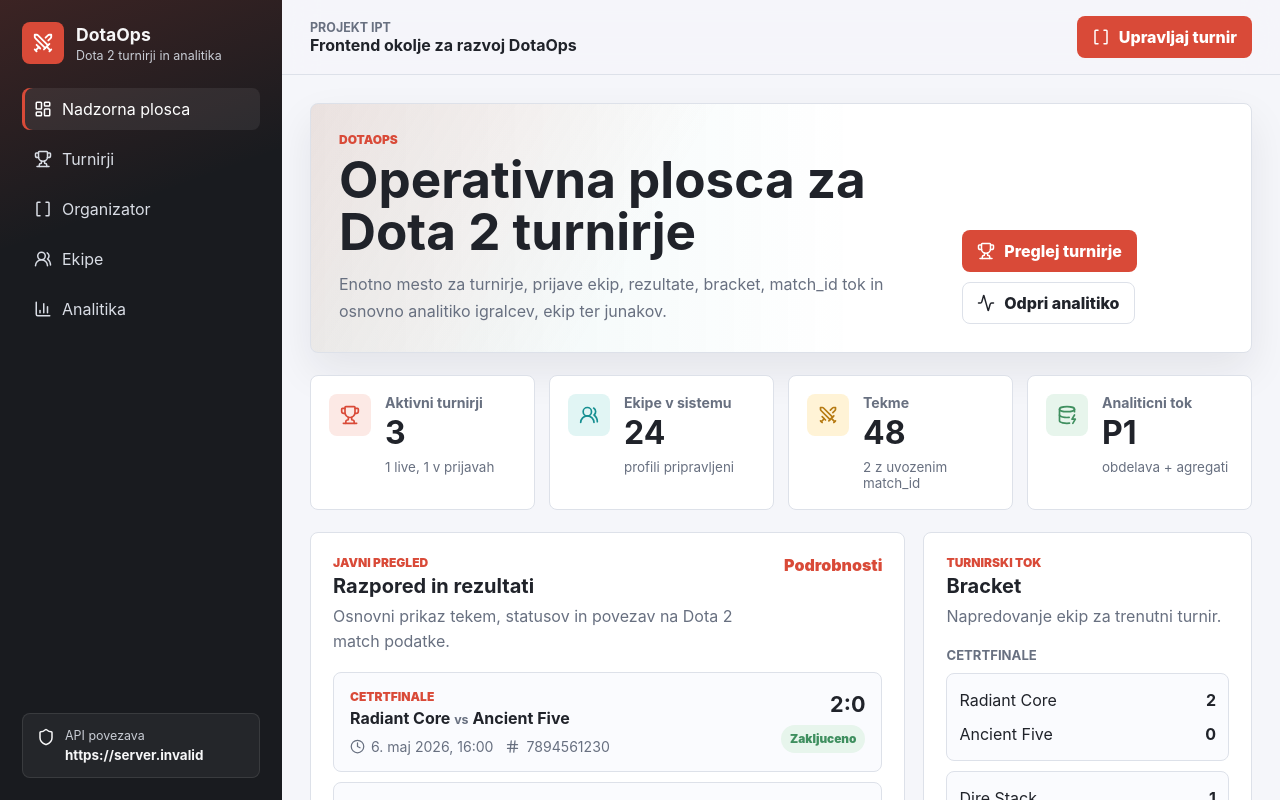
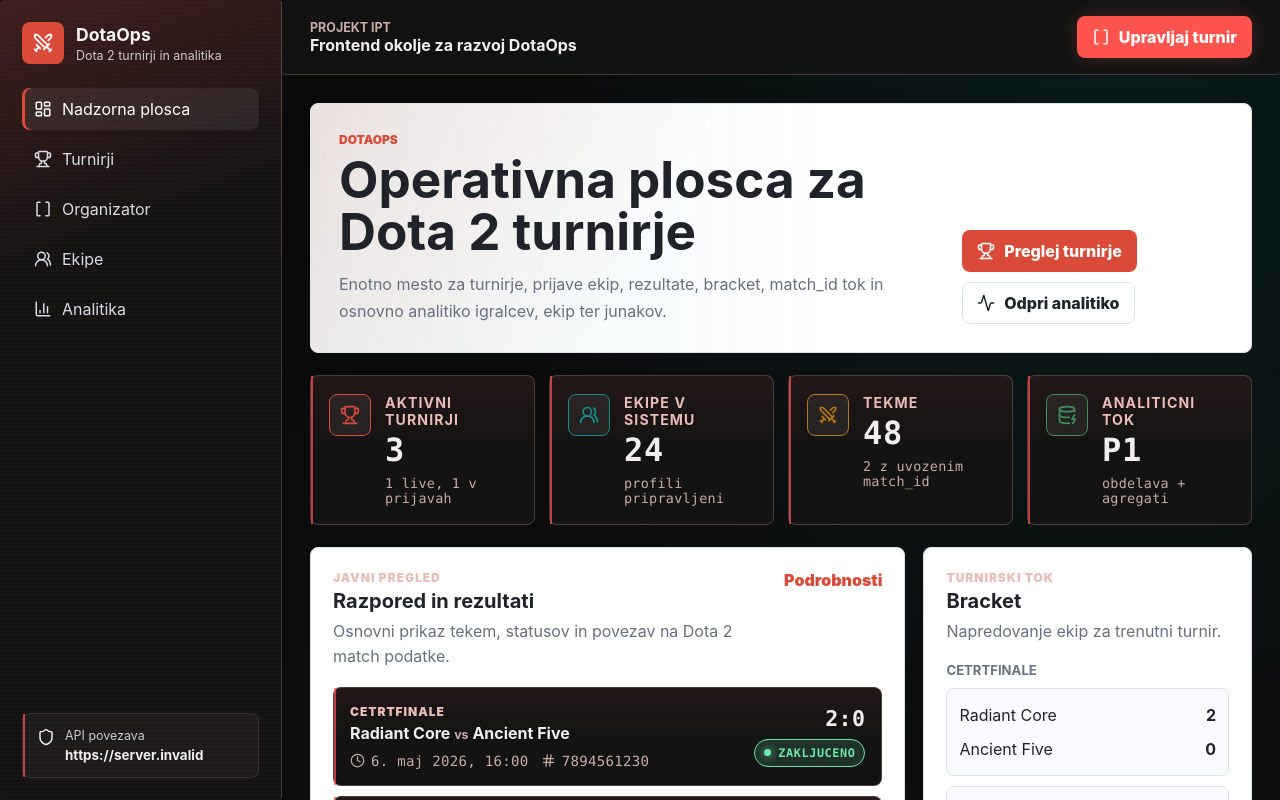
Before and after one commit to FilipKn/DotaOps, a Next.js app in the folder frontend/: page / in a window 1280 px wide. Shown: the top 800 px of the page. Built offline with nearby package versions, Linux system fonts and the light colour scheme; no server answers.

Commit message:
Vzpostavi osnovni DotaOps design sistem

```diff
--- a/frontend/src/app/globals.css
+++ b/frontend/src/app/globals.css
@@ -17,6 +17,42 @@
   --green-soft: #e7f5ec;
   --radius: 8px;
   --shadow: 0 18px 42px rgba(26, 30, 39, 0.08);
+  --ops-bg: #0a0a0a;
+  --ops-bg-soft: #101010;
+  --ops-surface: #131313;
+  --ops-surface-low: #1c1b1b;
+  --ops-surface-panel: rgba(18, 18, 18, 0.86);
+  --ops-surface-elevated: #201f1f;
+  --ops-panel: #171313;
+  --ops-panel-strong: #211616;
+  --ops-text: #f0eeee;
+  --ops-muted: #c9aba7;
+  --ops-muted-strong: #eabcb7;
+  --ops-line: rgba(176, 135, 131, 0.34);
+  --ops-line-soft: rgba(255, 255, 255, 0.1);
+  --ops-primary: #ff544e;
+  --ops-primary-strong: #ff0024;
+  --ops-primary-soft: rgba(255, 84, 78, 0.14);
+  --ops-secondary: #e9c349;
+  --ops-secondary-soft: rgba(233, 195, 73, 0.14);
+  --ops-cyan: #00dddd;
+  --ops-cyan-soft: rgba(0, 221, 221, 0.14);
+  --ops-green: #6ee7a8;
+  --ops-green-soft: rgba(110, 231, 168, 0.14);
+  --ops-error: #ffb4ab;
+  --ops-radius: 4px;
+  --ops-radius-sm: 2px;
+  --ops-space-1: 4px;
+  --ops-space-2: 8px;
+  --ops-space-3: 12px;
+  --ops-space-4: 16px;
+  --ops-space-5: 20px;
+  --ops-space-6: 24px;
+  --ops-gutter: 16px;
+  --ops-page-margin: 32px;
+  --ops-container: 1440px;
+  --ops-glow-red: 0 0 18px rgba(255, 84, 78, 0.24);
+  --ops-glow-cyan: 0 0 16px rgba(0, 221, 221, 0.2);
 }
 
 * {
@@ -59,6 +95,125 @@ h2,
 h3,
 p {
   margin: 0;
+}
+
+.ops-panel {
+  border: 1px solid var(--ops-line);
+  border-radius: var(--ops-radius);
+  background:
+    linear-gradient(180deg, rgba(255, 255, 255, 0.035), transparent),
+    var(--ops-surface-panel);
+  color: var(--ops-text);
+  backdrop-filter: blur(18px);
+}
+
+.ops-card {
+  position: relative;
+  border: 1px solid var(--ops-line-soft);
+  border-radius: var(--ops-radius);
+  background:
+    linear-gradient(180deg, rgba(255, 84, 78, 0.055), transparent 58%),
+    var(--ops-surface);
+  color: var(--ops-text);
+}
+
+.ops-card::before {
+  position: absolute;
+  top: 0;
+  bottom: 0;
+  left: 0;
+  width: 2px;
+  background: var(--ops-primary);
+  content: "";
+  opacity: 0.72;
+}
+
+.ops-data,
+.ops-mono {
+  font-family:
+    "JetBrains Mono", "SFMono-Regular", Consolas, "Liberation Mono", monospace;
+  letter-spacing: 0.02em;
+}
+
+.ops-data {
+  color: var(--ops-text);
+  font-weight: 800;
+}
+
+.ops-label {
+  color: var(--ops-muted-strong);
+  font-size: 0.74rem;
+  font-weight: 900;
+  letter-spacing: 0.08em;
+  text-transform: uppercase;
+}
+
+.ops-signal {
+  gap: 7px;
+}
+
+.ops-signal::before {
+  display: inline-block;
+  flex: 0 0 auto;
+  width: 7px;
+  height: 7px;
+  border-radius: 999px;
+  background: currentColor;
+  box-shadow: 0 0 10px currentColor;
+  content: "";
+}
+
+.ops-scanline {
+  position: relative;
+  overflow: hidden;
+}
+
+.ops-scanline::after {
+  position: absolute;
+  inset: 0;
+  pointer-events: none;
+  background: linear-gradient(to bottom, transparent 50%, rgba(255, 84, 78, 0.05) 51%);
+  background-size: 100% 4px;
+  content: "";
+  opacity: 0.5;
+}
+
+.ops-command-grid {
+  background-image:
+    linear-gradient(rgba(176, 135, 131, 0.1) 1px, transparent 1px),
+    linear-gradient(90deg, rgba(176, 135, 131, 0.1) 1px, transparent 1px);
+  background-size: 32px 32px;
+}
+
+.ops-button-primary {
+  border-color: transparent;
+  background: var(--ops-primary);
+  color: #ffffff;
+  box-shadow: var(--ops-glow-red);
+}
+
+.ops-button-primary:hover {
+  background: var(--ops-primary-strong);
+}
+
+.ops-button-secondary {
+  border-color: var(--ops-secondary);
+  background: transparent;
+  color: var(--ops-secondary);
+}
+
+.ops-button-secondary:hover {
+  background: var(--ops-secondary-soft);
+}
+
+.ops-badge {
+  border: 1px solid currentColor;
+  border-radius: var(--ops-radius-sm);
+  background: rgba(255, 255, 255, 0.055);
+  font-family:
+    "JetBrains Mono", "SFMono-Regular", Consolas, "Liberation Mono", monospace;
+  letter-spacing: 0.05em;
+  text-transform: uppercase;
 }
 
 .app-shell {
@@ -903,6 +1058,112 @@ textarea:focus {
   text-align: right;
 }
 
+.app-shell {
+  background:
+    radial-gradient(circle at 88% 8%, rgba(0, 221, 221, 0.08), transparent 28%),
+    linear-gradient(180deg, var(--ops-bg) 0%, #111111 100%);
+}
+
+.sidebar.ops-panel {
+  border-width: 0 1px 0 0;
+  border-color: var(--ops-line);
+  background:
+    linear-gradient(160deg, rgba(255, 84, 78, 0.18), transparent 30%),
+    var(--ops-surface);
+  box-shadow: none;
+}
+
+.topbar.ops-panel {
+  border-width: 0 0 1px;
+  border-color: var(--ops-line);
+  background: rgba(19, 19, 19, 0.9);
+  color: var(--ops-text);
+}
+
+.topbar.ops-panel .topbar-kicker {
+  color: var(--ops-muted);
+}
+
+.button.ops-button-primary {
+  border-color: transparent;
+  background: var(--ops-primary);
+  color: #ffffff;
+  box-shadow: var(--ops-glow-red);
+}
+
+.button.ops-button-primary:hover {
+  background: var(--ops-primary-strong);
+}
+
+.sidebar-panel.ops-card {
+  background: var(--ops-surface-low);
+}
+
+.metric-card.ops-card,
+.tournament-card.ops-card,
+.match-row.ops-card {
+  border-color: var(--ops-line);
+  background:
+    linear-gradient(180deg, rgba(255, 84, 78, 0.07), transparent 48%),
+    var(--ops-surface);
+  color: var(--ops-text);
+  box-shadow: none;
+}
+
+.metric-card.ops-card p,
+.metric-card.ops-card span,
+.tournament-card.ops-card p,
+.tournament-card.ops-card .card-description,
+.tournament-card.ops-card .card-meta-grid span,
+.match-row.ops-card .match-meta span,
+.match-row.ops-card h3 span {
+  color: var(--ops-muted);
+}
+
+.metric-card.ops-card .ops-label,
+.match-row.ops-card .ops-label,
+.section-header .ops-label {
+  color: var(--ops-muted-strong);
+}
+
+.metric-card.ops-card .ops-data,
+.match-row.ops-card .ops-data,
+.tournament-card.ops-card h3,
+.match-row.ops-card h3 {
+  color: var(--ops-text);
+}
+
+.metric-card.ops-card .metric-icon {
+  border: 1px solid currentColor;
+  background: rgba(255, 255, 255, 0.06);
+}
+
+.status-badge.ops-badge.status-live,
+.status-badge.ops-badge.status-registration,
+.status-badge.ops-badge.status-processing {
+  background: var(--ops-secondary-soft);
+  color: var(--ops-secondary);
+}
+
+.status-badge.ops-badge.status-ready,
+.status-badge.ops-badge.status-published,
+.status-badge.ops-badge.status-finished {
+  background: var(--ops-green-soft);
+  color: var(--ops-green);
+}
+
+.status-badge.ops-badge.status-draft,
+.status-badge.ops-badge.status-scheduled,
+.status-badge.ops-badge.status-idle {
+  background: var(--ops-cyan-soft);
+  color: var(--ops-cyan);
+}
+
+.status-badge.ops-badge.status-error {
+  background: var(--ops-primary-soft);
+  color: var(--ops-error);
+}
+
 @media (max-width: 1180px) {
   .metric-grid,
   .cards-grid,
--- a/frontend/src/components/app-shell.tsx
+++ b/frontend/src/components/app-shell.tsx
@@ -29,7 +29,7 @@ export function AppShell({ children }: { children: ReactNode }) {
 
   return (
     <div className="app-shell">
-      <aside className="sidebar">
+      <aside className="sidebar ops-panel ops-scanline">
         <Link href="/" className="brand" aria-label="DotaOps domov">
           <span className="brand-mark" aria-hidden="true">
             <Swords size={22} />
@@ -61,7 +61,7 @@ export function AppShell({ children }: { children: ReactNode }) {
           })}
         </nav>
 
-        <div className="sidebar-panel">
+        <div className="sidebar-panel ops-card">
           <Shield size={18} />
           <div>
             <span>API povezava</span>
@@ -71,12 +71,12 @@ export function AppShell({ children }: { children: ReactNode }) {
       </aside>
 
       <div className="main-area">
-        <header className="topbar">
+        <header className="topbar ops-panel">
           <div>
             <span className="topbar-kicker">Projekt IPT</span>
             <strong>Frontend okolje za razvoj DotaOps</strong>
           </div>
-          <Link className="button button-primary" href="/organizator">
+          <Link className="button button-primary ops-button-primary" href="/organizator">
             <Brackets size={18} />
             <span>Upravljaj turnir</span>
           </Link>
--- a/frontend/src/components/match-schedule.tsx
+++ b/frontend/src/components/match-schedule.tsx
@@ -8,19 +8,19 @@ export function MatchSchedule({ matches }: { matches: Match[] }) {
   return (
     <div className="match-list">
       {matches.map((match) => (
-        <article className="match-row" key={match.id}>
+        <article className="match-row ops-card" key={match.id}>
           <div>
-            <p className="eyebrow">{match.round}</p>
+            <p className="eyebrow ops-label">{match.round}</p>
             <h3>
               {match.teamA} <span>vs</span> {match.teamB}
             </h3>
             <div className="match-meta">
-              <span>
+              <span className="ops-mono">
                 <Clock size={15} />
                 {formatDateTime(match.startsAt)}
               </span>
               {match.dotaMatchId ? (
-                <span>
+                <span className="ops-mono">
                   <Hash size={15} />
                   {match.dotaMatchId}
                 </span>
@@ -29,11 +29,11 @@ export function MatchSchedule({ matches }: { matches: Match[] }) {
           </div>
           <div className="match-result">
             {typeof match.scoreA === "number" && typeof match.scoreB === "number" ? (
-              <strong>
+              <strong className="ops-data">
                 {match.scoreA}:{match.scoreB}
               </strong>
             ) : (
-              <strong>TBD</strong>
+              <strong className="ops-data">TBD</strong>
             )}
             <StatusBadge status={match.status} />
           </div>
--- a/frontend/src/components/metric-card.tsx
+++ b/frontend/src/components/metric-card.tsx
@@ -16,14 +16,14 @@ export function MetricCard({
   tone = "red"
 }: MetricCardProps) {
   return (
-    <article className={`metric-card metric-${tone}`}>
+    <article className={`metric-card metric-${tone} ops-card`}>
       <div className="metric-icon" aria-hidden="true">
         <Icon size={20} />
       </div>
       <div>
-        <p>{label}</p>
-        <strong>{value}</strong>
-        <span>{trend}</span>
+        <p className="ops-label">{label}</p>
+        <strong className="ops-data">{value}</strong>
+        <span className="ops-mono">{trend}</span>
       </div>
     </article>
   );
--- a/frontend/src/components/section-header.tsx
+++ b/frontend/src/components/section-header.tsx
@@ -16,7 +16,7 @@ export function SectionHeader({
   return (
     <div className="section-header">
       <div>
-        {eyebrow ? <p className="eyebrow">{eyebrow}</p> : null}
+        {eyebrow ? <p className="eyebrow ops-label">{eyebrow}</p> : null}
         <h2>{title}</h2>
         {description ? <p>{description}</p> : null}
       </div>
--- a/frontend/src/components/status-badge.tsx
+++ b/frontend/src/components/status-badge.tsx
@@ -18,7 +18,7 @@ const labels: Record<Status, string> = {
 
 export function StatusBadge({ status }: { status: Status }) {
   return (
-    <span className={classNames("status-badge", `status-${status}`)}>
+    <span className={classNames("status-badge ops-badge ops-signal", `status-${status}`)}>
       {labels[status]}
     </span>
   );
--- a/frontend/src/components/tournament-card.tsx
+++ b/frontend/src/components/tournament-card.tsx
@@ -7,7 +7,7 @@ import { formatDateTime } from "@/lib/utils";
 
 export function TournamentCard({ tournament }: { tournament: Tournament }) {
   return (
-    <article className="tournament-card">
+    <article className="tournament-card ops-card">
       <div className="card-title-row">
         <div>
           <h3>{tournament.title}</h3>
@@ -19,11 +19,11 @@ export function TournamentCard({ tournament }: { tournament: Tournament }) {
       <p className="card-description">{tournament.description}</p>
 
       <div className="card-meta-grid">
-        <span>
+        <span className="ops-mono">
           <CalendarDays size={16} />
           {formatDateTime(tournament.startsAt)}
         </span>
-        <span>
+        <span className="ops-mono">
           <UsersRound size={16} />
           {tournament.registrationsCount}/{tournament.teamsCount} ekip
         </span>
```
